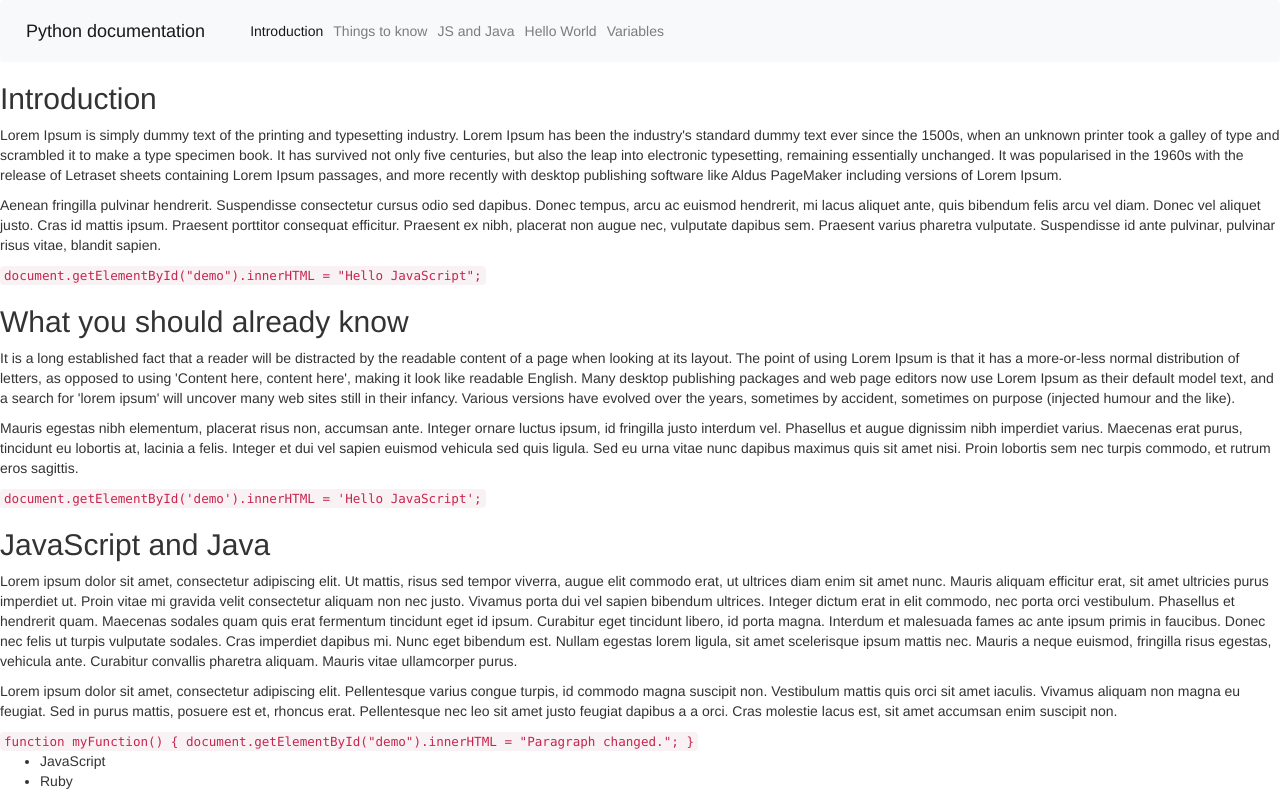
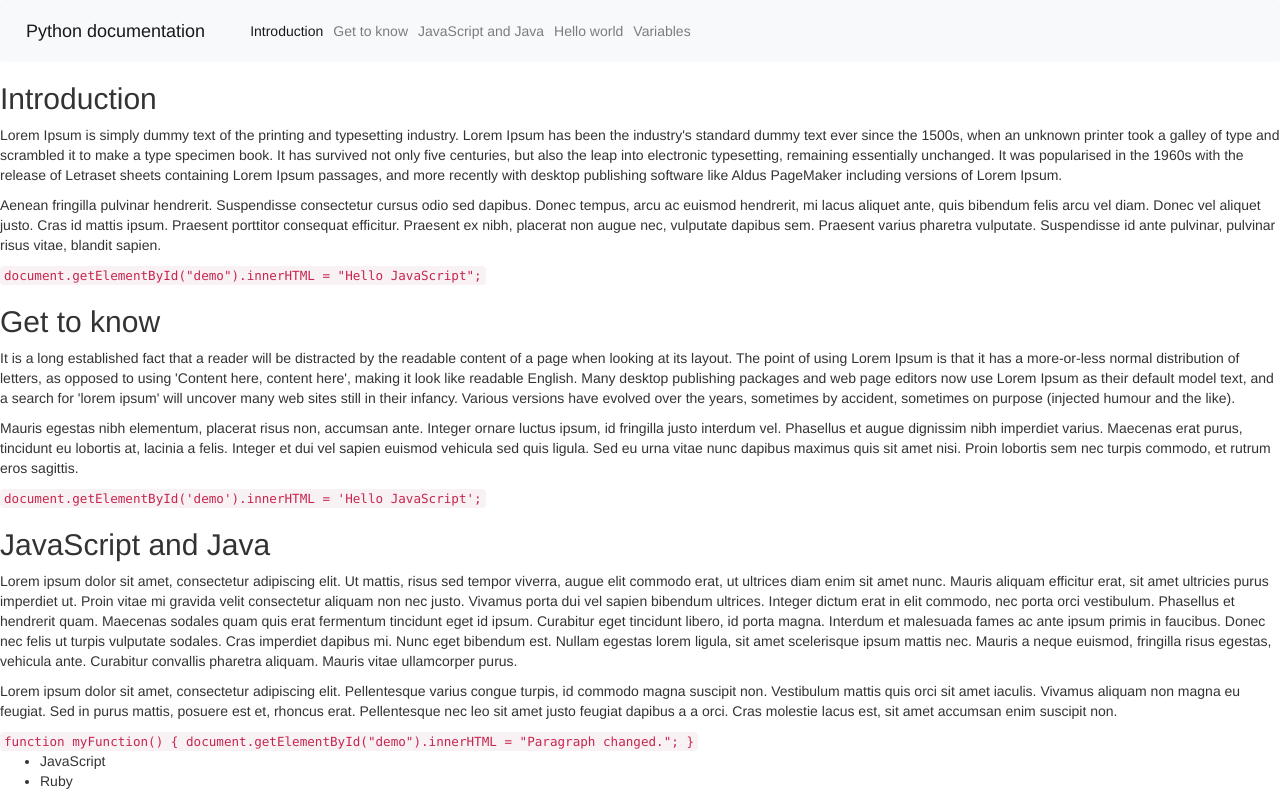
Before and after one commit to fatukunda/sebastian-frank, a plain HTML site: page index.html in a window 1280 px wide. Shown: the top 800 px of the page. Drawn offline with nearby package versions, Linux system fonts and the light colour scheme.

Commit message:
final changes

```diff
--- a/index.html
+++ b/index.html
@@ -15,16 +15,16 @@
     <script src="https://cdn.freecodecamp.org/testable-projects-fcc/v1/bundle.js"></script>
     <nav class="navbar navbar-expand-lg navbar-light bg-light" id="navbar">
         <header><a class="navbar-brand" href="#">Python documentation</a></header>
-        <button class="navbar-toggler" type="button" data-toggle="collapse" data-target="#navbarNavAltMarkup" aria-controls="navbarNavAltMarkup" aria-expanded="false" aria-label="Toggle navigation">
+        <button class="navbar-toggler navbar-toggle collapsed navbar-left" type="button" data-toggle="collapse" data-target="#navbarNavAltMarkup" aria-controls="navbarNavAltMarkup" aria-expanded="false" aria-label="Toggle navigation">
           <span class="navbar-toggler-icon"></span>
         </button>
         <div class="collapse navbar-collapse" id="navbarNavAltMarkup">
           <div class="navbar-nav">
-            <a class="nav-item nav-link active" href="#">Introduction <span class="sr-only">(current)</span></a>
-            <a class="nav-item nav-link" href="#">Things to know</a>
-            <a class="nav-item nav-link" href="#">JS and Java</a>
-            <a class="nav-item nav-link" href="#">Hello World</a>
-            <a class="nav-item nav-link" href="#">Variables</a>
+            <a class="nav-item nav-link active" href="#Introduction">Introduction</a>
+            <a class="nav-item nav-link" href="#Get_to_know">Get to know</a>
+            <a class="nav-item nav-link" href="#JavaScript_and_Java">JavaScript and Java</a>
+            <a class="nav-item nav-link" href="#Hello_world">Hello world</a>
+            <a class="nav-item nav-link" href="#Variables">Variables</a>
           </div>
         </div>
       </nav>
@@ -41,8 +41,8 @@
               <p>Aenean fringilla pulvinar hendrerit. Suspendisse consectetur cursus odio sed dapibus. Donec tempus, arcu ac euismod hendrerit, mi lacus aliquet ante, quis bibendum felis arcu vel diam. Donec vel aliquet justo. Cras id mattis ipsum. Praesent porttitor consequat efficitur. Praesent ex nibh, placerat non augue nec, vulputate dapibus sem. Praesent varius pharetra vulputate. Suspendisse id ante pulvinar, pulvinar risus vitae, blandit sapien.</p>
               <code>document.getElementById("demo").innerHTML = "Hello JavaScript";</code>
       </section>
-      <section id="What_you_should_already_know" class="main-section">
-          <header><h2>What you should already know</h2></header>
+      <section id="Get_to_know" class="main-section">
+          <header><h2>Get to know</h2></header>
           <p>
               It is a long established fact that a reader will be distracted by the readable
                content of a page when looking at its layout. The point of using Lorem Ipsum
```
